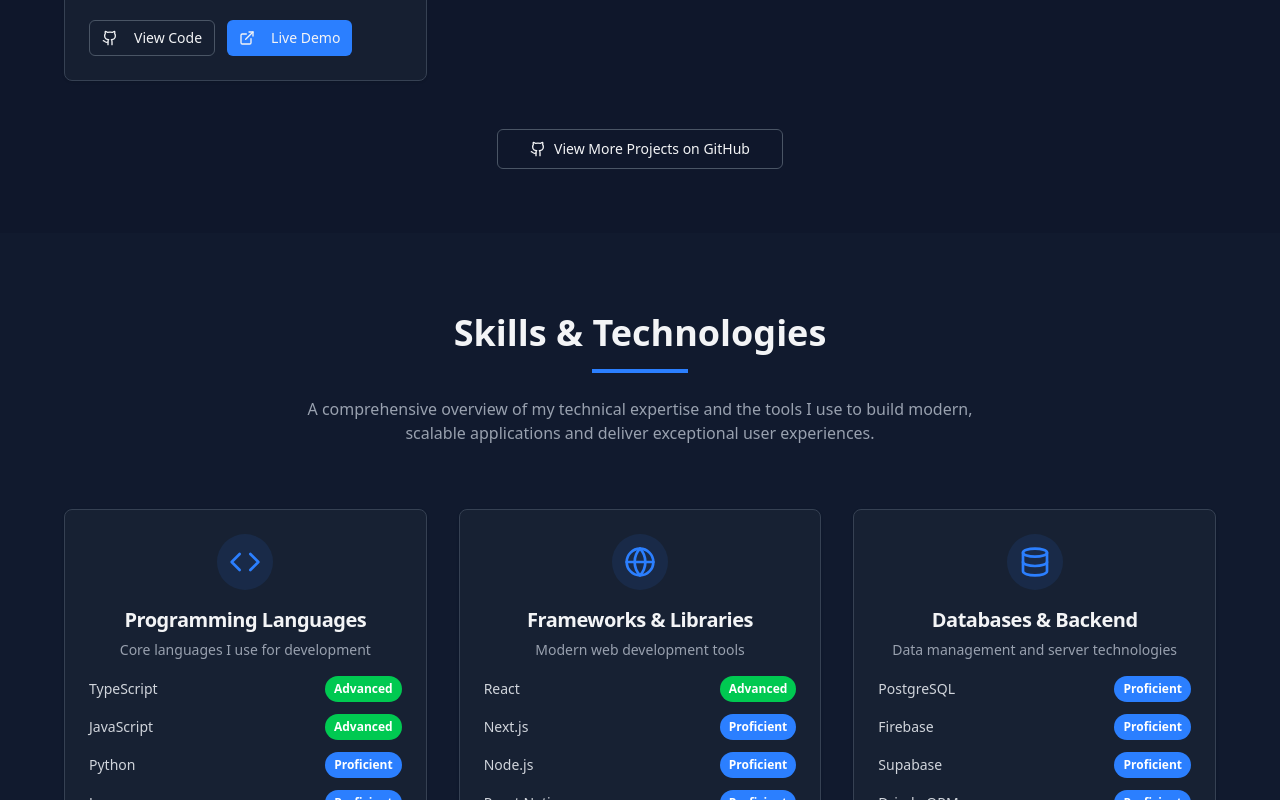
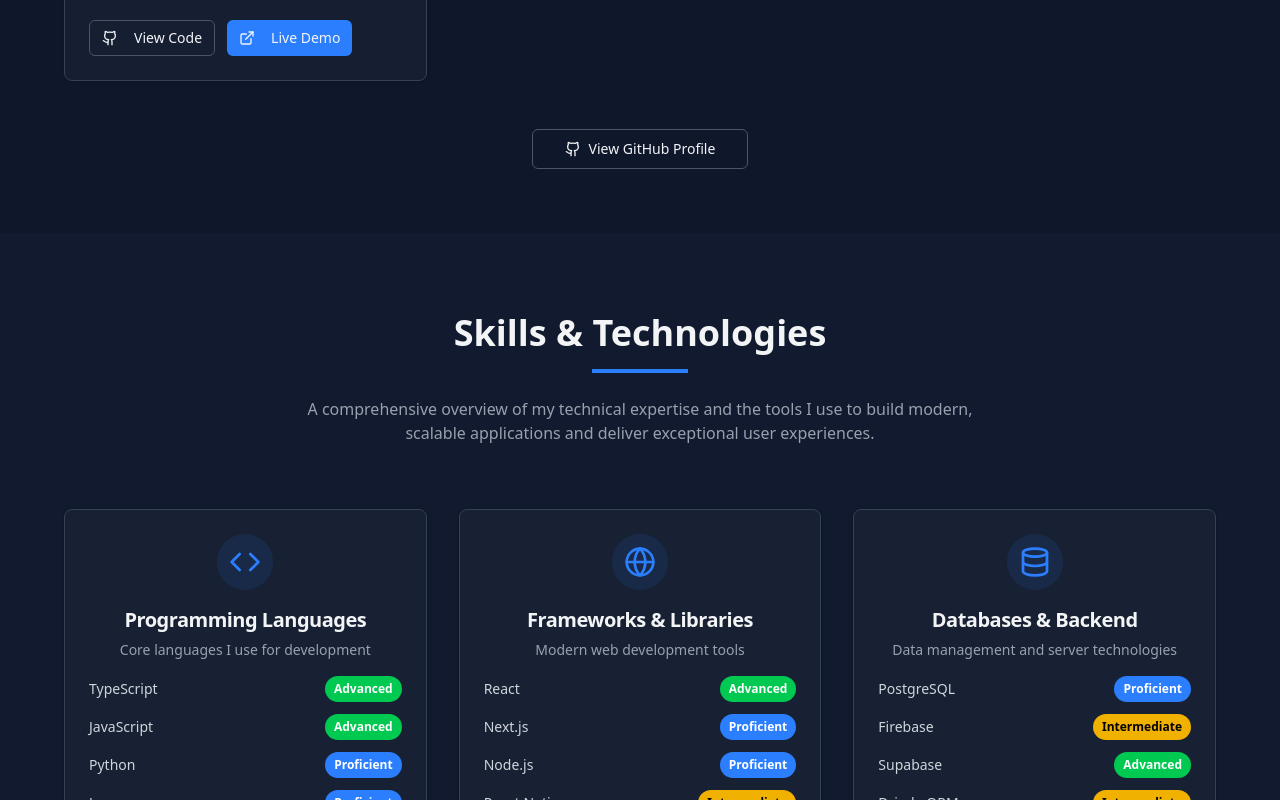
Before and after one commit to tannerlee119/Tanner-Lee-Personal-Portfolio, a Next.js app: page / in a window 1280 px wide. Shown: the part 6400-7200 px from the top of the page. Built offline with nearby package versions, Linux system fonts and the light colour scheme.

Commit message:
Update GitHub link in Projects component and adjust skill levels in Skills component for accuracy and clarity.

```diff
--- a/src/components/projects.tsx
+++ b/src/components/projects.tsx
@@ -199,13 +199,13 @@ export function Projects() {
             className="px-8 py-3"
           >
             <a
-              href="https://github.com/tannerlee"
+              href="https://github.com/tannerlee119"
               target="_blank"
               rel="noopener noreferrer"
               className="inline-flex items-center gap-2"
             >
               <Github className="h-5 w-5" />
-              View More Projects on GitHub
+              View GitHub Profile
             </a>
           </Button>
         </div>
--- a/src/components/skills.tsx
+++ b/src/components/skills.tsx
@@ -24,7 +24,7 @@ const skillCategories = [
       { name: 'React', level: 'Advanced' },
       { name: 'Next.js', level: 'Proficient' },
       { name: 'Node.js', level: 'Proficient' },
-      { name: 'React Native', level: 'Proficient' },
+      { name: 'React Native', level: 'Intermediate' },
       { name: 'Tailwind CSS', level: 'Advanced' }
     ]
   },
@@ -34,10 +34,10 @@ const skillCategories = [
     description: 'Data management and server technologies',
     skills: [
       { name: 'PostgreSQL', level: 'Proficient' },
-      { name: 'Firebase', level: 'Proficient' },
-      { name: 'Supabase', level: 'Proficient' },
-      { name: 'Drizzle ORM', level: 'Proficient' },
-      { name: 'SQL', level: 'Advanced' }
+      { name: 'Firebase', level: 'Intermediate' },
+      { name: 'Supabase', level: 'Advanced' },
+      { name: 'Drizzle ORM', level: 'Intermediate' },
+      { name: 'SQL', level: 'Proficient' }
     ]
   },
   {
@@ -48,8 +48,8 @@ const skillCategories = [
       { name: 'Git', level: 'Advanced' },
       { name: 'VS Code', level: 'Advanced' },
       { name: 'Cursor', level: 'Proficient' },
-      { name: 'n8n', level: 'Proficient' },
-      { name: 'Puppeteer', level: 'Proficient' }
+      { name: 'n8n', level: 'Intermediate' },
+      // { name: 'Puppeteer', level: 'Proficient' }
     ]
   },
   {
@@ -57,9 +57,9 @@ const skillCategories = [
     icon: Smartphone,
     description: 'Third-party services and integrations',
     skills: [
-      { name: 'OpenAI API', level: 'Proficient' },
-      { name: 'Google Places API', level: 'Proficient' },
-      { name: 'RESTful APIs', level: 'Advanced' },
+      { name: 'OpenAI API', level: 'Advanced' },
+      { name: 'Google Places API', level: 'Intermediate' },
+      { name: 'RESTful APIs', level: 'Intermediate' },
       { name: 'Real-time Data Sync', level: 'Proficient' }
     ]
   },
```
